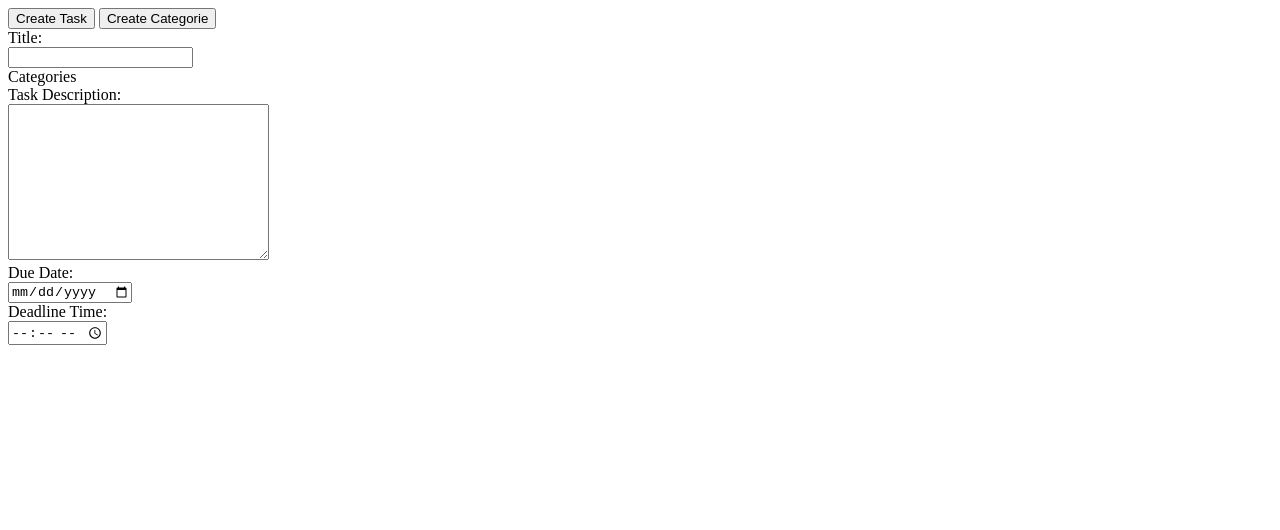
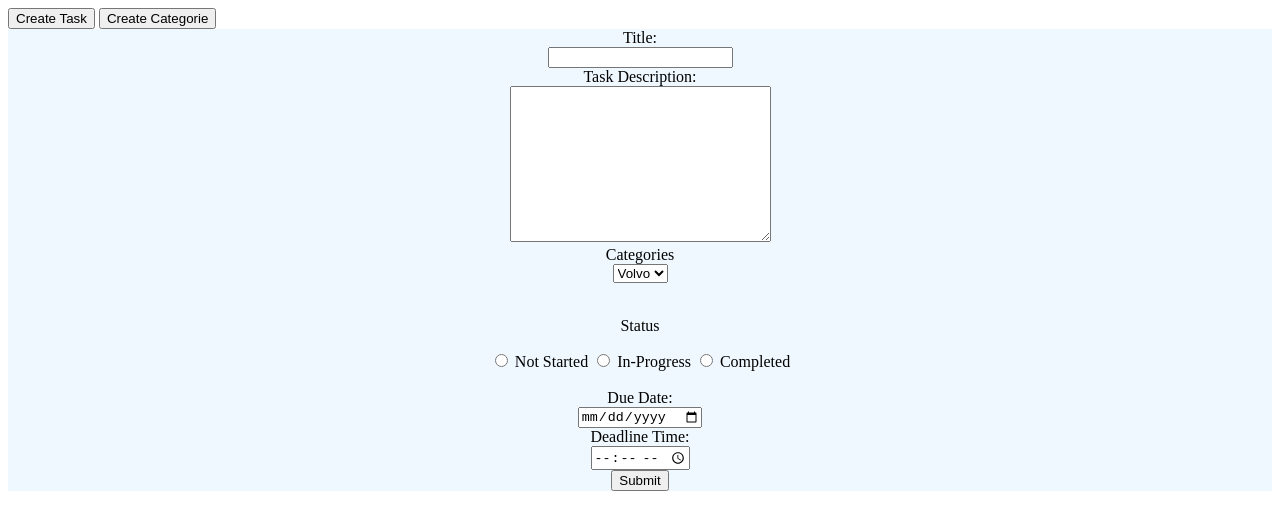
Before and after one commit to Muhammed-Moinuddin/task-management-app, a plain HTML site: page index.html in a window 1280 px wide. Both pictures are taken after a click on the button "Create Task". Drawn offline with Linux system fonts and the light colour scheme.

Commit message:
Added Show/Hide Functionality

```diff
--- a/index.html
+++ b/index.html
@@ -4,28 +4,51 @@
     <meta charset="UTF-8">
     <meta name="viewport" content="width=device-width, initial-scale=1.0">
     <link rel="stylesheet" href="style.css">
+
     <title>Task Management App</title>
 </head>
 <body>
     <div>
         <div>
-            <button>Create Task</button>
+            <button onclick="createTask()">Create Task</button>
             <button>Create Categorie</button>
         </div>
-        <div class="task-form-div">
+        <div class="task-form-div" id="task-creation-form">
             <form action="" class="task-form">
                 <label for="task-title">Title:</label> <br>
                 <input type="text" name="task-title" id="task-title"> <br>
-                <label for="categories">Categories</label> <br>
 
                 <label for="task-description">Task Description:</label> <br>
                 <textarea name="task-description" id="task-description" cols="30" rows="10"></textarea> <br>
+                <div>
+                    <label for="categories">Categories</label> <br>
+                    <select name="cars" id="cars">
+                        <option value="volvo">Volvo</option>
+                        <option value="saab">Saab</option>
+                        <option value="opel">Opel</option>
+                        <option value="audi">Audi</option>
+                    </select>
+                </div>
+                <br>
+                <div>
+                    <p>Status</p>
+                    <input type="radio" id="not-started" name="status" value="Not Started">
+                    <label for="not-started">Not Started</label>
+                    <input type="radio" id="in-progress" name="s    tatus" value="In Progress">
+                    <label for="in-progress">In-Progress</label>
+                    <input type="radio" id="completed" name="status" value="Completed">
+                    <label for="completed">Completed</label>
+                </div>
+                <br>
                 <label for="duedate">Due Date:</label> <br>
                 <input type="date" id="duedate" name="duedate"> <br>
                 <label for="deadlinetime">Deadline Time:</label> <br>
                 <input type="time" id="deadlinetime" name="deadlinetime"> <br>
+                <input type="submit" value="Submit">
             </form>
         </div>
     </div>
+<script src="script.js"></script>
 </body>
+
 </html>
--- a/script.js
+++ b/script.js
@@ -0,0 +1,12 @@
+let taskFormDisplay = 1;
+let taskFormDiv = document.getElementById('task-creation-form');
+
+function createTask(){
+    if (taskFormDisplay == 1){
+        taskFormDiv.style.display = "block";
+        taskFormDisplay = 0
+    } else {
+        taskFormDiv.style.display = "none";
+        taskFormDisplay = 1
+    }
+}
--- a/style.css
+++ b/style.css
@@ -0,0 +1,5 @@
+.task-form-div{
+    background-color: aliceblue;
+    text-align: center;
+    display: none;
+}
```
Also changed, not shown: data.json (+20 -3 lines).
